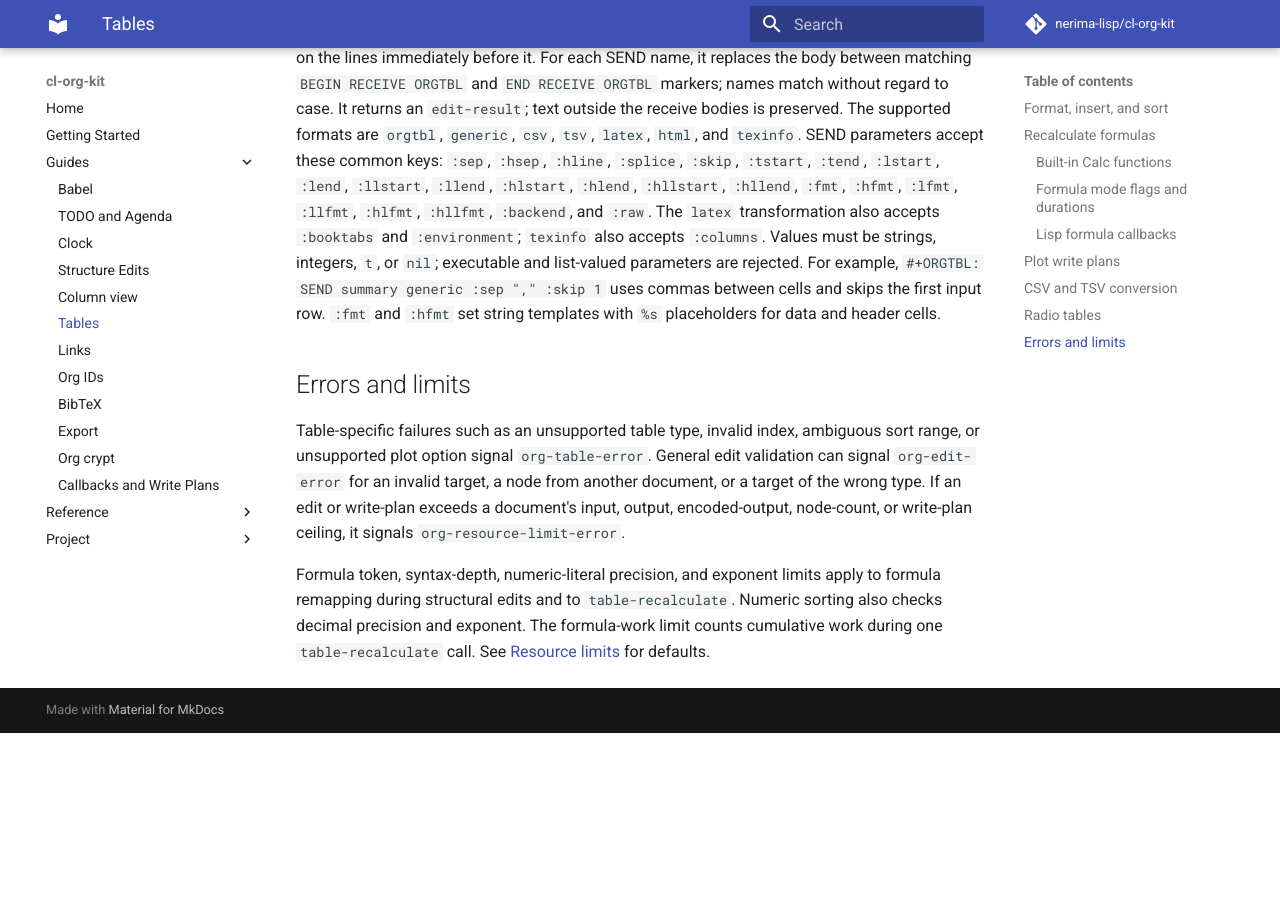
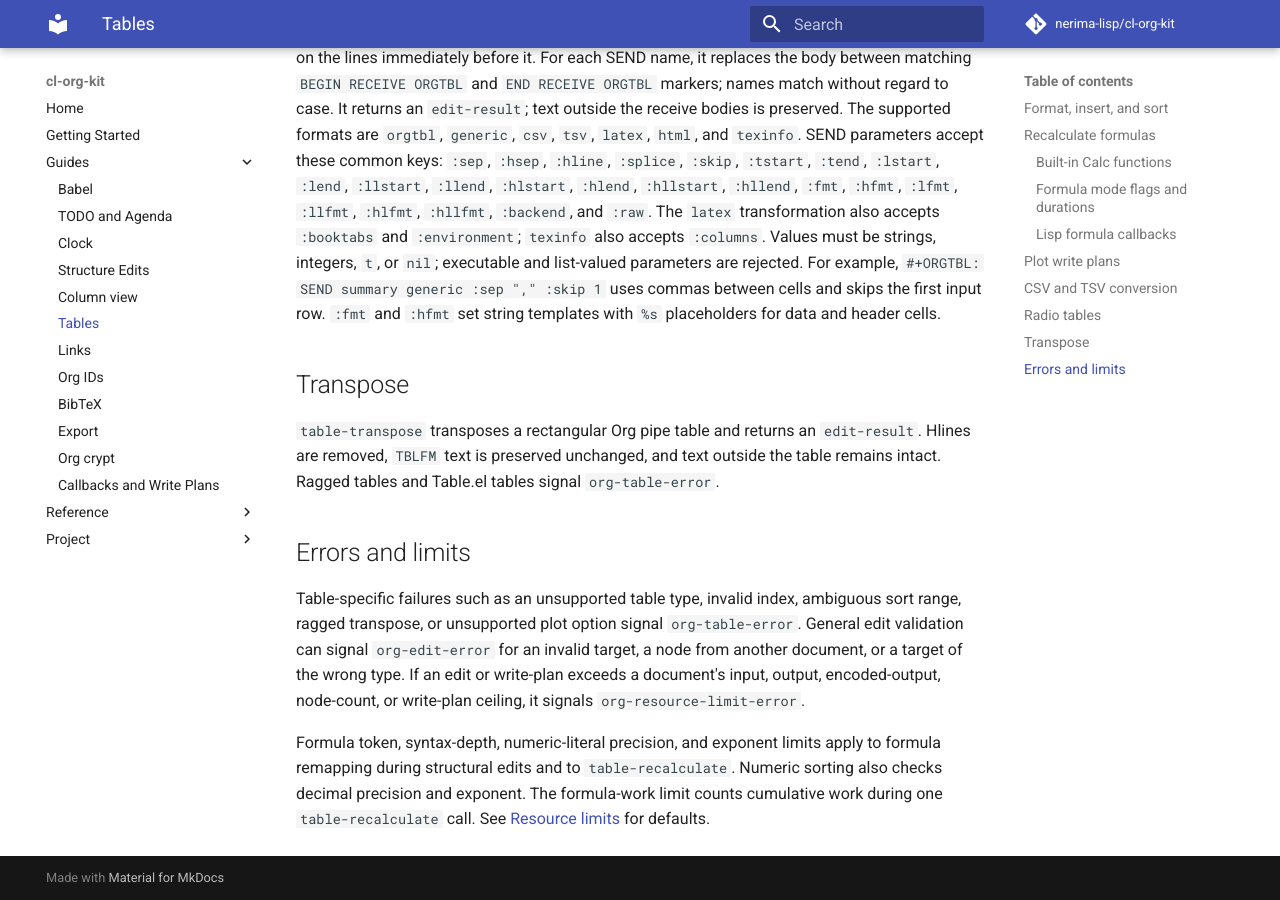
Before and after one commit to nerima-lisp/cl-org-kit, an MkDocs documentation site: the page built from docs/src/guides/tables.md, in a window 1280 px wide and 900 px high, scrolled down 6614 px. Built offline with MkDocs 1.6.1 and Material for MkDocs 9.7.7, drawn with Linux system fonts in a browser that asks for light colours; comment, search, counter and statistics services are not loaded; before the commit the page ends 7347 px from its top, so only the background shows below that.

Commit message:
feat(tables): transpose Org tables

```diff
--- a/docs/src/guides/tables.md
+++ b/docs/src/guides/tables.md
@@ -330,10 +330,18 @@ rejected. For example,
 skips the first input row. `:fmt` and `:hfmt` set string templates with `%s`
 placeholders for data and header cells.
 
+## Transpose
+
+`table-transpose` transposes a rectangular Org pipe table and returns an
+`edit-result`. Hlines are removed, `TBLFM` text is preserved unchanged, and
+text outside the table remains intact. Ragged tables and Table.el tables signal
+`org-table-error`.
+
 ## Errors and limits
 
 Table-specific failures such as an unsupported table type, invalid index,
-ambiguous sort range, or unsupported plot option signal `org-table-error`.
+ambiguous sort range, ragged transpose, or unsupported plot option signal
+`org-table-error`.
 General edit validation can signal `org-edit-error` for an invalid target, a
 node from another document, or a target of the wrong type. If an edit or
 write-plan exceeds a document's input, output, encoded-output, node-count, or
```
Also changed, not shown: 5 other files.
